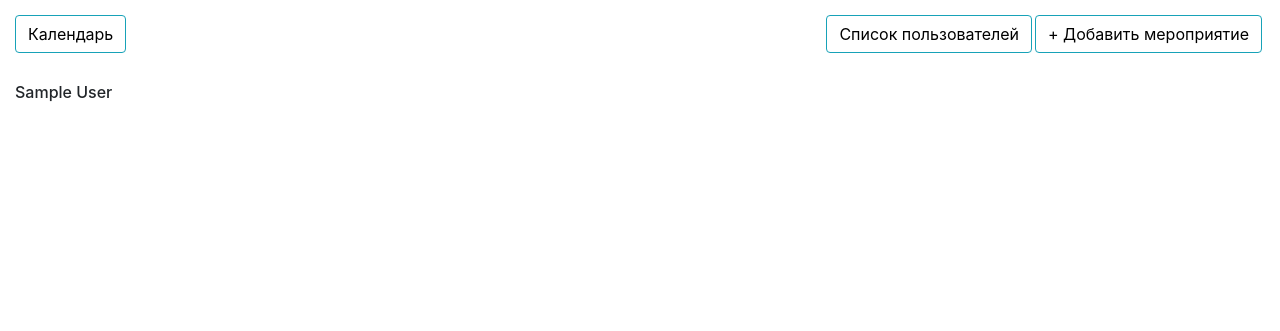
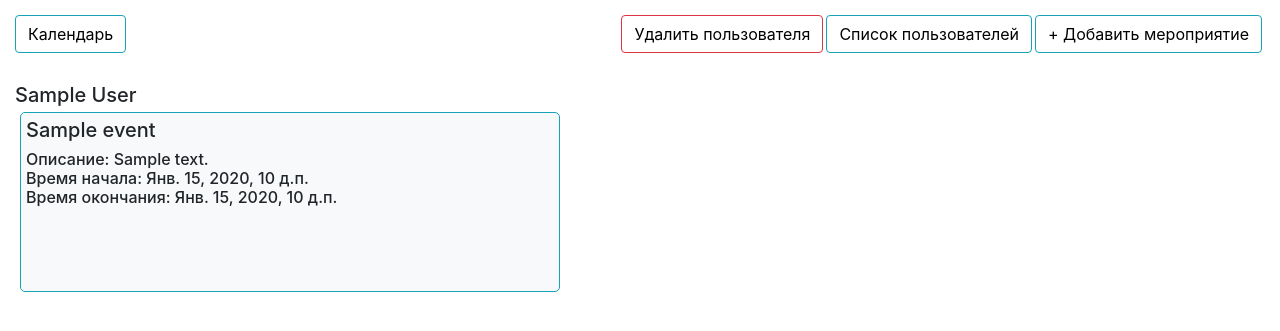
Before and after one commit to OlegEgoism/django_Calendar, a Django app: page /user_detail/1/ in a window 1280 px wide. Shown: the top 331 px of the page. Run offline with Django 3.2, Linux system fonts and the light colour scheme; tables that the repository leaves empty hold one stand-in row (values such as "Sample post"); parts of the project's set-up code (start-up, migrations or seed data) failed here and were passed over; some libraries are stand-ins or nearby versions.

Commit message:
Доработка по пользователю.

```diff
--- a/django-calendar/cal/models.py
+++ b/django-calendar/cal/models.py
@@ -1,18 +1,20 @@
+from django.core.exceptions import ValidationError
 from django.db import models
 from django.urls import reverse
 
 
 class Event(models.Model):
-    """Календарь учителя"""
+    """Календарь"""
     title = models.CharField(max_length=200, verbose_name='Заголовок')
     description = models.TextField(verbose_name='Описание', blank=True, null=True)
     start_time = models.DateTimeField(verbose_name='Время начала')
     end_time = models.DateTimeField(verbose_name='Время окончания')
-    user = models.ForeignKey('User', verbose_name='ФИО', related_name='user_event', on_delete=models.CASCADE, blank=True, null=True)
+    user = models.ForeignKey('User', verbose_name='ФИО', related_name='user_event', on_delete=models.CASCADE,
+                             blank=True, null=True)
 
     class Meta:
-        verbose_name = 'Календарь учителя'
-        verbose_name_plural = 'Календарь учителя'
+        verbose_name = 'Календарь'
+        verbose_name_plural = 'Календарь'
         ordering = 'start_time',
 
     @property
@@ -20,14 +22,23 @@ class Event(models.Model):
         url = reverse('cal:event_edit', args=(self.id,))
         return f'<a href="{url}"> {self.start_time.__format__("%H:%M")} - {self.user}</a>'  # <hr>'
 
+    def clean(self):
+        """Проверка даты"""
+        if self.end_time <= self.start_time:
+            raise ValidationError('Дата окончания должна быть позже даты начала.')
+
+    def save(self, *args, **kwargs):
+        self.clean()
+        super().save(*args, **kwargs)
+
 
 class User(models.Model):
-    """Ученик"""
+    """Пользователь"""
     name = models.CharField(verbose_name='ФИО', max_length=200)
 
     class Meta:
-        verbose_name = 'Ученик'
-        verbose_name_plural = 'Ученик'
+        verbose_name = 'Пользователь'
+        verbose_name_plural = 'Пользователь'
         ordering = 'name',
 
     def __str__(self):
--- a/django-calendar/cal/static/cal/css/styles.css
+++ b/django-calendar/cal/static/cal/css/styles.css
@@ -27,6 +27,15 @@
   display: flex;
   align-items: center;
   justify-content: center;
+}
+
+.btn_res {
+  width: 540px;
+  height: 180px;
+  margin: 5px;
+  border-radius: 5px;
+  border: 1px solid #17a2b8;
+  padding: 5px;
 }
 
 .cal {
--- a/django-calendar/cal/templates/cal/user_detail.html
+++ b/django-calendar/cal/templates/cal/user_detail.html
@@ -5,8 +5,25 @@
         <a class="btn btn-info left" href="{% url 'cal:calendar' %}"> Календарь </a>
         <a class="btn btn-info right" href="{% url 'cal:event_new' %}"> + Добавить мероприятие </a>
         <a class="btn btn-info right" href="{% url 'cal:user_list' %}"> Список пользователей </a>
+        <form method="post">
+            {% csrf_token %}
+            <button type="submit" class="btn btn-danger right">Удалить пользователя</button>
+        </form>
     </div>
-    <h6 class="clearfix left">
-        {{ user }}
-    </h6>
+    <h5 class="clearfix left">
+        {{ user }} <br>
+        {% for i in all_event %}
+            <a href="{% url 'cal:event_edit' i.id %}">
+                <div class="btn_res btn-light">
+                    <h5>{{ i.title }}</h5>
+                    <h6>
+                        Описание: {{ i.description|slice:"150"|safe}} {% if i.description|length > 150 %}...{% endif %} <br>
+                        Время начала: {{ i.start_time }} <br>
+                        Время окончания: {{ i.end_time }} <br>
+                    </h6>
+                </div>
+            </a>
+        {% endfor %}
+    </h5>
+
 {% endblock %}
--- a/django-calendar/cal/views.py
+++ b/django-calendar/cal/views.py
@@ -1,6 +1,6 @@
 from datetime import datetime, timedelta, date
 from django.db.models import Count
-from django.shortcuts import render, get_object_or_404
+from django.shortcuts import render, get_object_or_404, redirect
 from django.http import HttpResponseRedirect
 from django.urls import reverse_lazy
 from django.views import generic
@@ -63,15 +63,13 @@ def next_month(d):
 
 
 def event(request, id=None):
-    """Добавление мероприятий"""
-    if id:
-        instance = get_object_or_404(Event, id=id)
-    else:
-        instance = Event()
+    """Просмотр и редактирование мероприятия"""
+    instance = get_object_or_404(Event, id=id) if id else Event()
     form = EventForm(request.POST or None, instance=instance)
     if request.POST and form.is_valid():
         form.save()
         return HttpResponseRedirect(reverse('cal:calendar'))
+
     context = {
         'form': form,
         'event_del': instance,
@@ -87,24 +85,18 @@ class EventMemberDeleteView(DeleteView):
 
 
 def user_list(request):
+    """Список пользователей"""
     users_with_event_count = User.objects.annotate(event_count=Count('user_event'))
+    total_event_count = Event.objects.count()
     context = {
-        'users_with_event_count': users_with_event_count
+        'users_with_event_count': users_with_event_count,
+        'total_event_count': total_event_count
     }
     return render(request, 'cal/user_list.html', context)
 
 
-def user_detail(request, user_id):
-    """Информмация о пользователе"""
-    user = User.objects.get(pk=user_id)
-    context = {
-        'user': user
-    }
-    return render(request, 'cal/user_detail.html', context)
-
-
 def add_user(request):
-    """Добовляение пользователей"""
+    """Добовляение пользователя"""
     if request.method == 'POST':
         user_form = UserForm(request.POST)
         if user_form.is_valid():
@@ -116,3 +108,17 @@ def add_user(request):
         'user_form': user_form,
     }
     return render(request, 'cal/add_user.html', context=context)
+
+
+def user_detail(request, user_id):
+    """Информмация о пользователе"""
+    user = User.objects.get(pk=user_id)
+    all_event = user.user_event.all()
+    if request.method == 'POST':
+        user.delete()
+        return redirect('cal:user_list')
+    context = {
+        'user': user,
+        'all_event': all_event
+    }
+    return render(request, 'cal/user_detail.html', context)
```
Also changed, not shown: django-calendar/cal/templates/cal/event.html (+4 -5 lines), django-calendar/cal/templates/cal/event_delete.html (+14 -0 lines), django-calendar/cal/templates/cal/user_list.html (+15 -9 lines).
